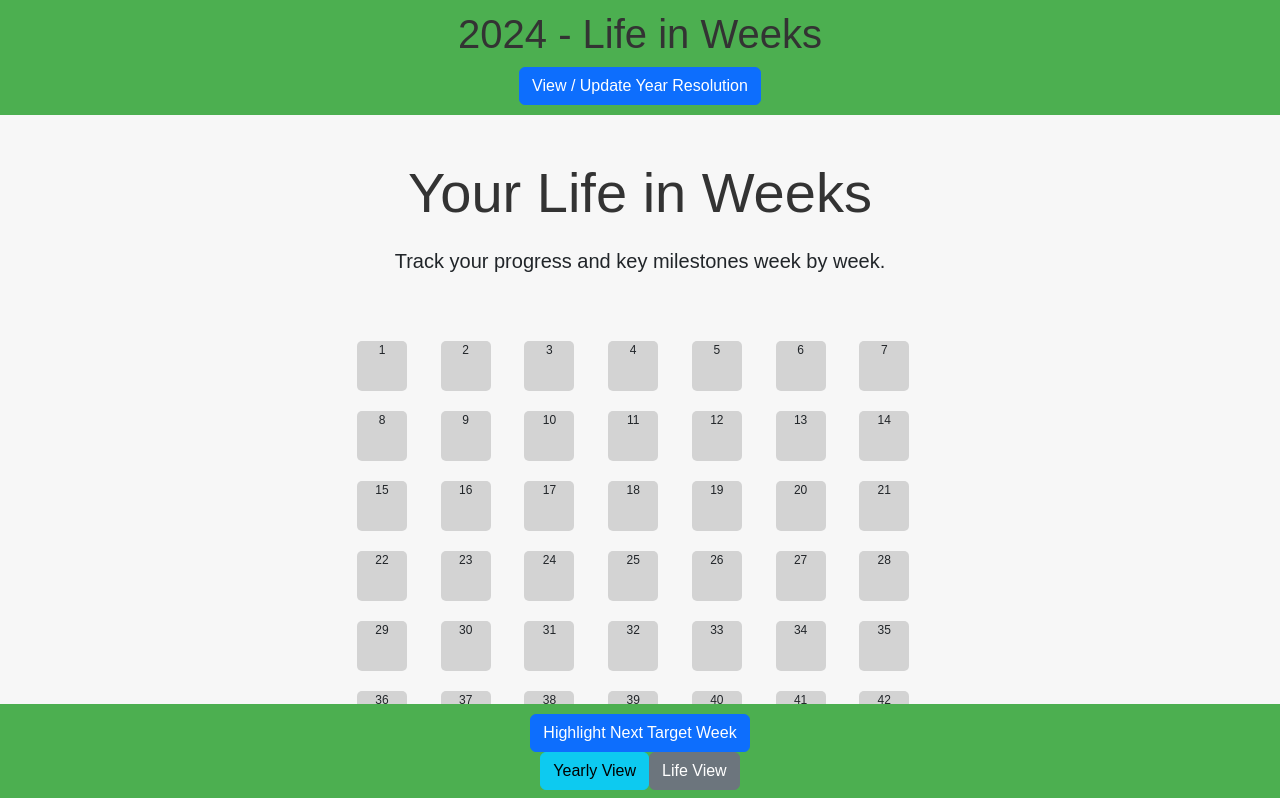
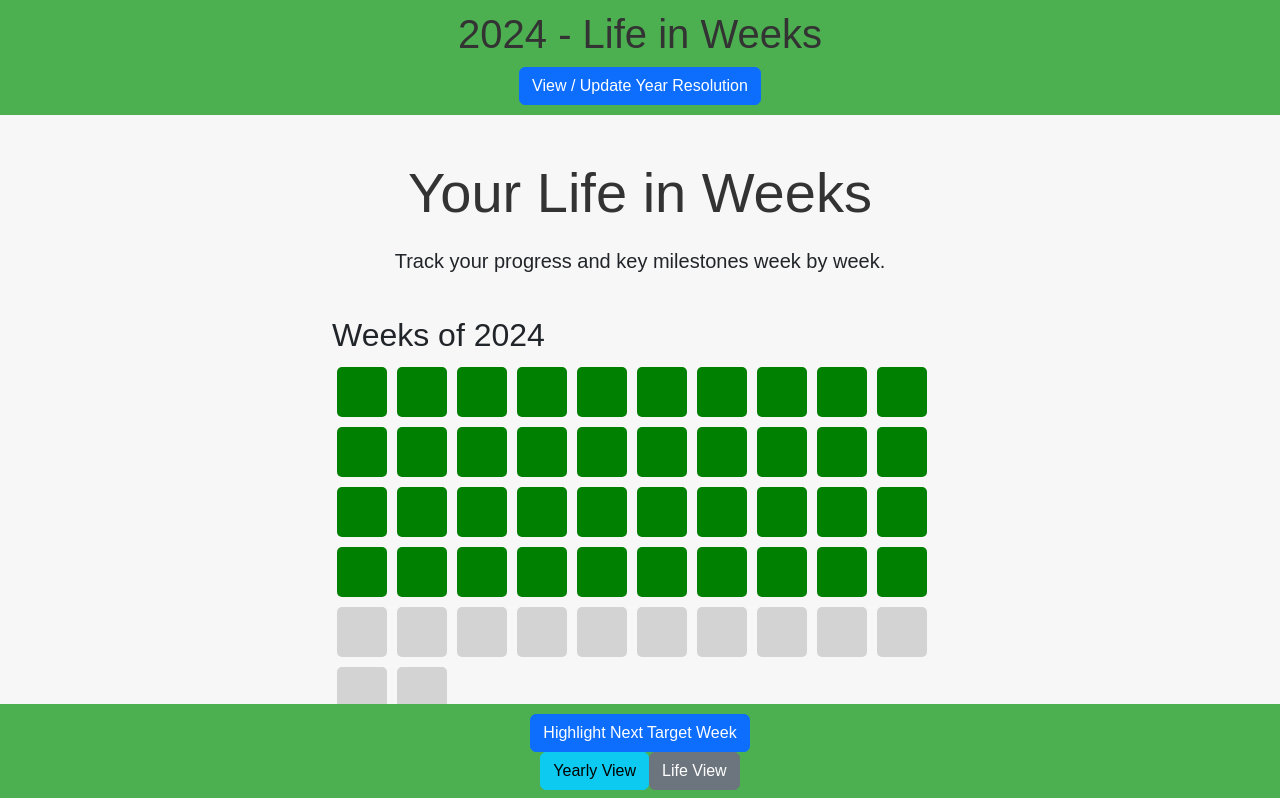
Before and after one commit to faizi-7/weekify, a React (Vite) app in the folder client/: page /main in a window 1280 px wide. Shown: the top 798 px of the page. Built offline with nearby package versions, Linux system fonts and the light colour scheme.

Commit message:
Made the background green of the lapsed weeks

```diff
--- a/client/src/components/WeekBox/WeekBox.css
+++ b/client/src/components/WeekBox/WeekBox.css
@@ -3,27 +3,27 @@
   height: 50px;
   background-color: lightgray;
   margin: 5px;
-  display: inline-block;
-  text-align: center;
-  vertical-align: middle;
+  display: inline-flex;
+  justify-content: center;
+  align-items: center;
+  color: #fff;
   font-size: 12px;
   border-radius: 5px;
   transition: background-color 0.3s ease;
 }
 
 .week-box.green {
-  background-color: #4CAF50;
+  background-color: green;
 }
 
-.week-box.blue {
-  background-color: #2196F3;
+.week-label {
+  visibility: hidden;
+  vertical-align: middle;
+  opacity: 0;
+  transition: visibility 0s, opacity 0.3s ease;
 }
 
-.week-box.highlight {
-  border: 2px solid yellow;
+.week-box:hover .week-label {
+  visibility: visible;
+  opacity: 1;
 }
-
-.week-box:hover {
-  cursor: pointer;
-  background-color: #ddd;
-}
--- a/client/src/components/WeekBox/WeekBox.tsx
+++ b/client/src/components/WeekBox/WeekBox.tsx
@@ -1,41 +1,15 @@
 import React from 'react';
-import { useDispatch } from 'react-redux';
-import { highlightWeek, resetWeek } from '../../redux/slices/weekSlice';
-import './WeekBox.css'
+import './WeekBox.css';
 
 interface WeekBoxProps {
   weekNumber: number;
-  status: 'highlighted' | 'neutral' | 'target';
+  isPassed: boolean;
 }
 
-const WeekBox: React.FC<WeekBoxProps> = ({ weekNumber, status }) => {
-  const dispatch = useDispatch();
-
-  const handleClick = () => {
-    if (status === 'neutral') {
-      dispatch(highlightWeek(weekNumber));
-    } else {
-      dispatch(resetWeek(weekNumber));
-    }
-  };
-
-  const getStatusClass = () => {
-    switch (status) {
-      case 'highlighted':
-        return 'week-highlighted';
-      case 'target':
-        return 'week-target';
-      default:
-        return 'week-neutral';
-    }
-  };
-
+const WeekBox: React.FC<WeekBoxProps> = ({ weekNumber, isPassed }) => {
   return (
-    <div
-      className={`week-box ${getStatusClass()}`}
-      onClick={handleClick}
-    >
-      {weekNumber}
+    <div className={`week-box ${isPassed ? 'green' : ''}`}>
+      <span className="week-label">{`Week ${weekNumber}`}</span>
     </div>
   );
 };
--- a/client/src/components/WeekGrid/WeekGrid.tsx
+++ b/client/src/components/WeekGrid/WeekGrid.tsx
@@ -1,17 +1,38 @@
 import React from 'react';
 import { useSelector } from 'react-redux';
 import { RootState } from '../../redux/store';
-import WeekBox from '../../components/WeekBox/WeekBox';
-import './WeekGrid.css'
+import WeekBox from '../WeekBox/WeekBox';
+
+const getCurrentWeekNumber = () => {
+  const now = new Date();
+  const startOfYear = new Date(now.getFullYear(), 0, 1);
+  const pastDaysOfYear = (now.getTime() - startOfYear.getTime()) / 86400000;
+  return Math.ceil((pastDaysOfYear + startOfYear.getDay() + 1) / 7);
+};
 
 const WeekGrid: React.FC = () => {
-  const weeks = useSelector((state: RootState) => state.weeks.weeks);
+  const totalWeeks = 52; // Or 51 depending on the year
+  const currentWeekNumber = getCurrentWeekNumber();
+
+  const weeks = Array.from({ length: totalWeeks }, (_, index) => {
+    const weekNumber = index + 1;
+    const isPassed = weekNumber <= currentWeekNumber;
+
+    return (
+      <WeekBox
+        key={weekNumber}
+        weekNumber={weekNumber}
+        isPassed={isPassed}
+      />
+    );
+  });
 
   return (
-    <div className="week-grid">
-      {weeks.map((week) => (
-        <WeekBox key={week.weekNumber} weekNumber={week.weekNumber} status={week.status} />
-      ))}
+    <div className="week-grid-container">
+      <h2 className="week-grid-title">Weeks of {new Date().getFullYear()}</h2>
+      <div className="week-grid">
+        {weeks}
+      </div>
     </div>
   );
 };
```
